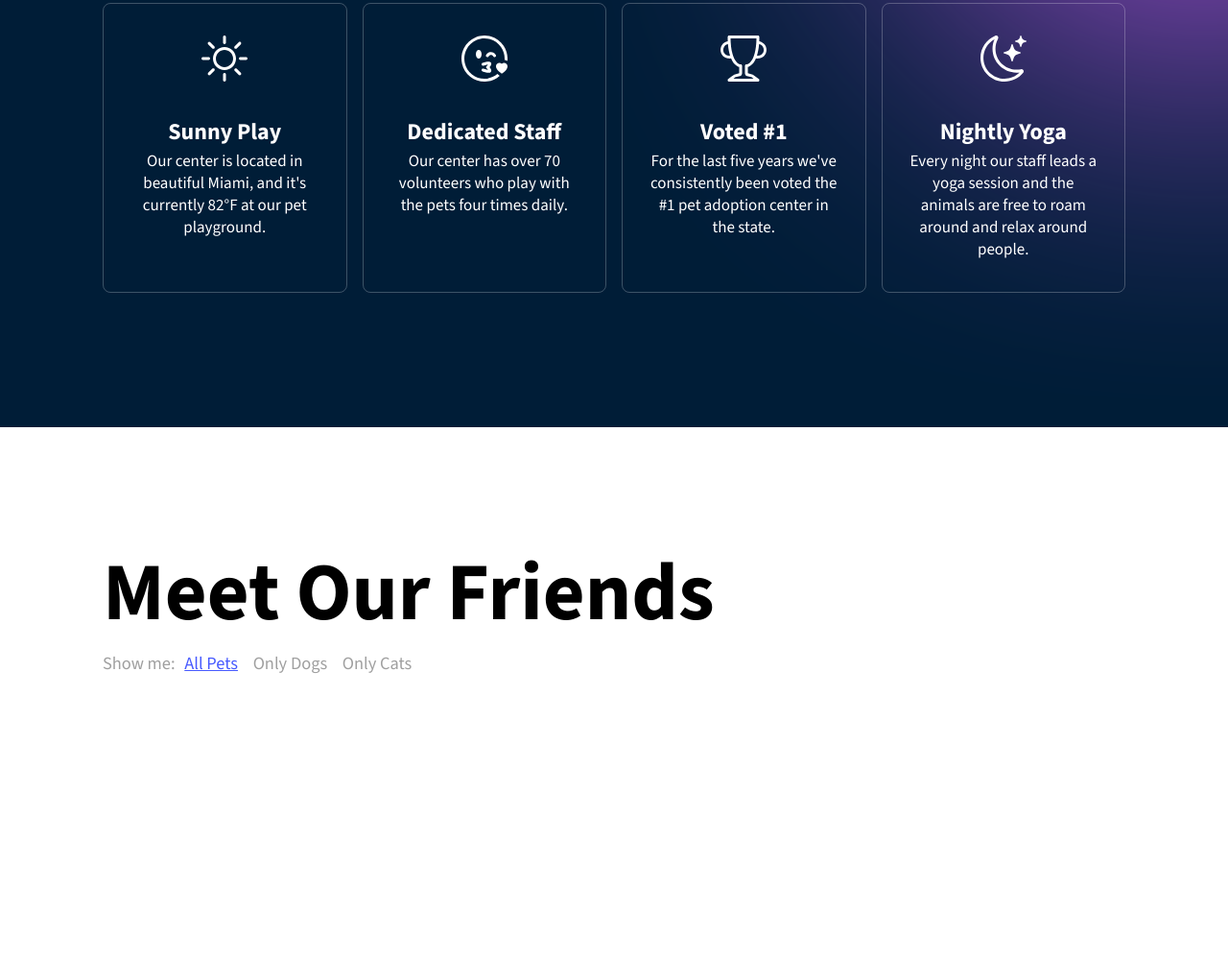
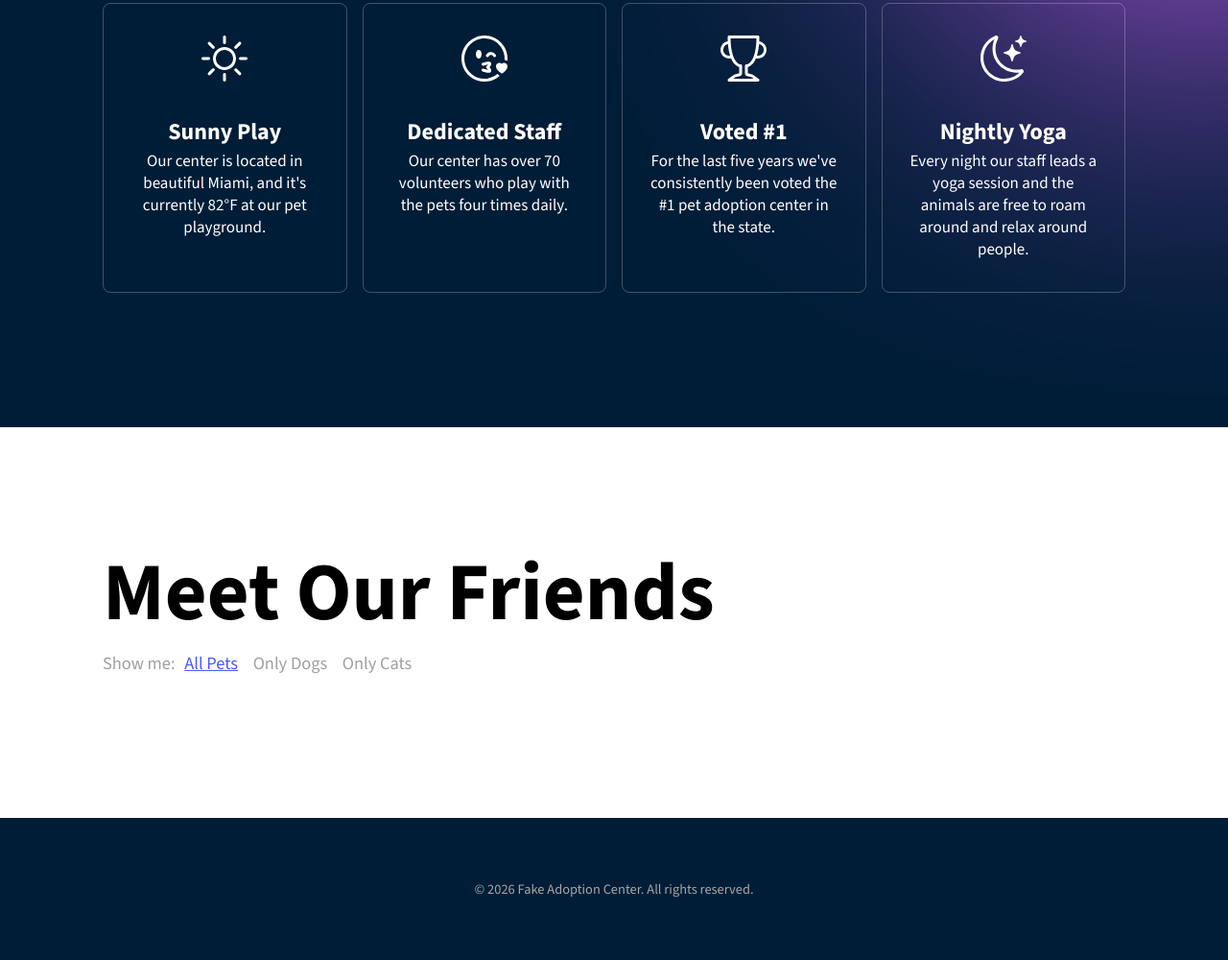
Before and after one commit to DevMostafaRagab/pet-adoption, a plain HTML site: page index.html in a window 1280 px wide. Shown: the part 615-1615 px from the top of the page at 96% size. Before the commit the page ends 1467 px from the top, so only its background shows below. Drawn offline with nearby package versions, Linux system fonts and the light colour scheme.

Commit message:
Add footer section

```diff
--- a/index.html
+++ b/index.html
@@ -190,5 +190,9 @@
     </div>
 
     <!----><!----><!----><!----><!----><!----><!----><!----><!----><!----><!----><!----><!----><!----><!----><!----><!----><!----><!----><!---->
+
+    <footer class="footer">
+      <p>&copy; 2026 Fake Adoption Center. All rights reserved.</p>
+    </footer>
   </body>
 </html>
--- a/style.css
+++ b/style.css
@@ -254,3 +254,16 @@ body {
 }
 
 /* =================================================================================================================== */
+
+/** Footer section  */
+
+.footer {
+  text-align: center;
+  color: #a6a6a6;
+
+  font-size: 0.900rem;
+  padding: 50px 0 50px 0;
+
+  /* todo... bonus code */
+  background-color: #001d37;
+}
```
